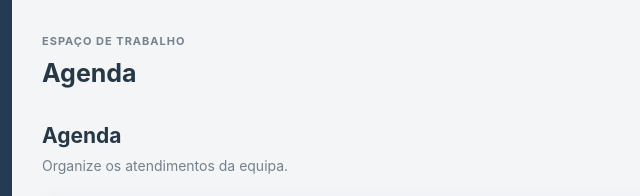
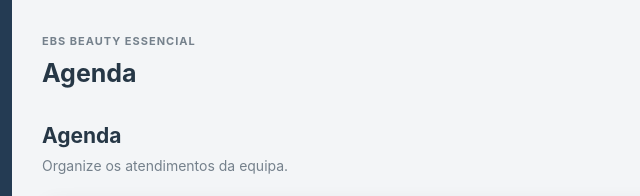
Before and after one commit to Eliane-Solucoes-Digitais/EBS_essencial, a plain HTML site: page index.html in a window 1280 px wide. Shown: the top 196 px of the page, 233-873 px from the left. Drawn offline with Linux system fonts and the light colour scheme.

Commit message:
Update workspace title in index.html

```diff
--- a/index.html
+++ b/index.html
@@ -76,9 +76,8 @@
         aria-expanded="false"
       >☰</button>
 
-      <div>
-        <p class="eyebrow">ESPAÇO DE TRABALHO</p>
-        <h1 id="pageTitle">Agenda</h1>
+      <div><p class="eyebrow">EBS BEAUTY ESSENCIAL</p>
+           <h1 id="pageTitle">Agenda</h1>
       </div>
 
       <div class="topbar-right">
```
